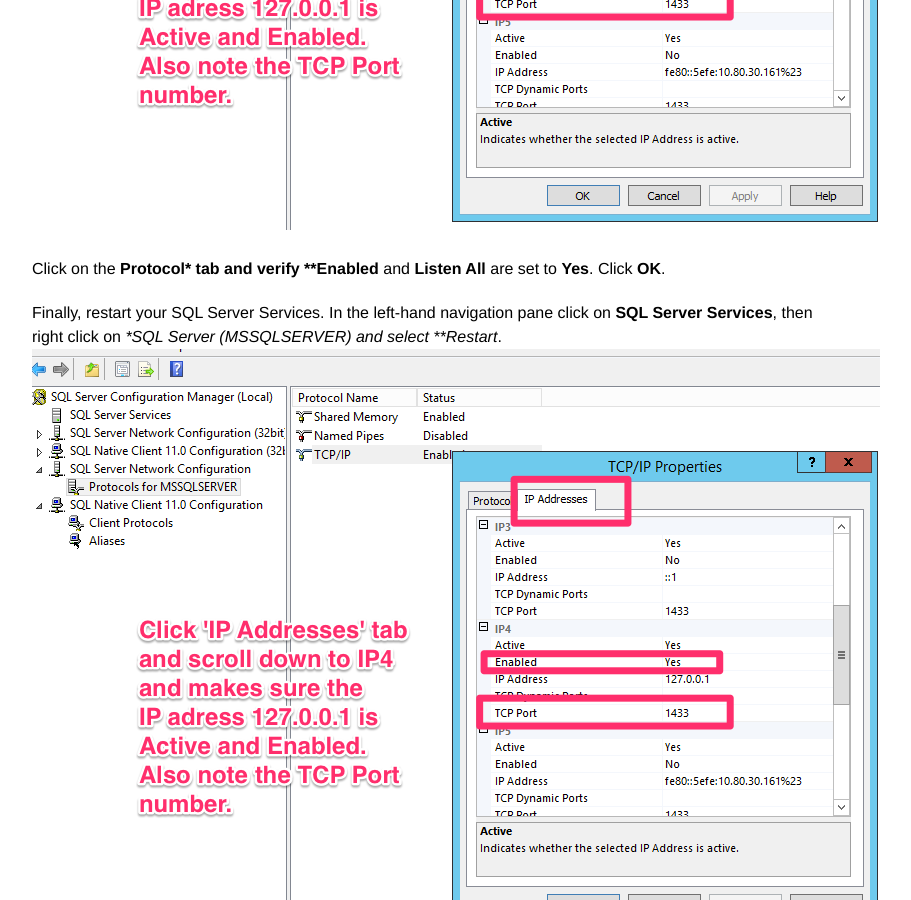
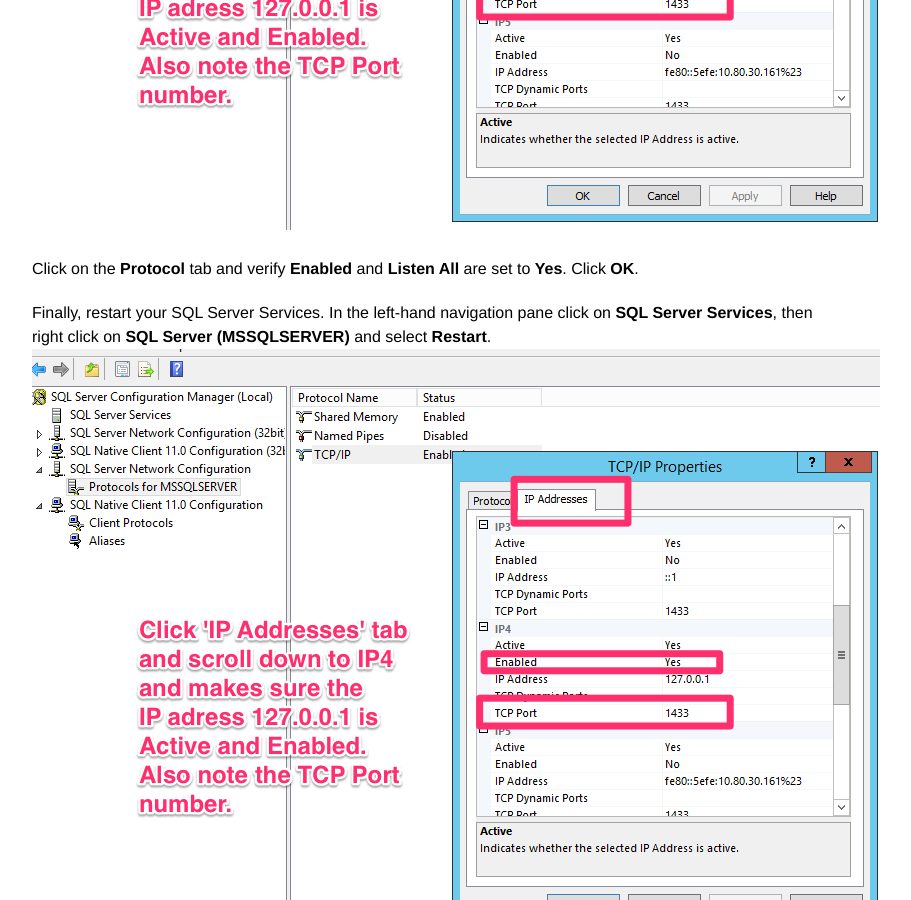
Before and after one commit to kippdata/silo, a Jekyll site: the page built from _posts/2014-09-16-Setting_Up_PoweSchool_on_SQL_Server.md, in a window 1280 px wide and 900 px high, scrolled down 11696 px. Shown: the whole window, without its empty margins (208-1119 px from the left). Built offline with Jekyll 4.4.1, drawn with Linux system fonts in a browser that asks for light colours.

```diff
--- a/_posts/2014-09-16-Setting_Up_PoweSchool_on_SQL_Server.md
+++ b/_posts/2014-09-16-Setting_Up_PoweSchool_on_SQL_Server.md
@@ -182,10 +182,10 @@ Right-click on **TCP/IP** and select **Properties**. Click on the **IP Addresses
 
 ![Config 2]({{ site.baseurl }}/images/config_2.png "Config 2")
 
-Click on the **Protocol* tab and verify **Enabled** and **Listen All** are set to **Yes**. Click **OK**.
+Click on the **Protocol** tab and verify **Enabled** and **Listen All** are set to **Yes**. Click **OK**.
 
 
-Finally, restart your SQL Server Services. In the left-hand navigation pane click on **SQL Server Services**, then right click on **SQL Server (MSSQLSERVER) and select **Restart*.
+Finally, restart your SQL Server Services. In the left-hand navigation pane click on **SQL Server Services**, then right click on **SQL Server (MSSQLSERVER)** and select **Restart**.
 ![Config 3]({{ site.baseurl }}/images/config_2.png "Config 3")
 
 
```
